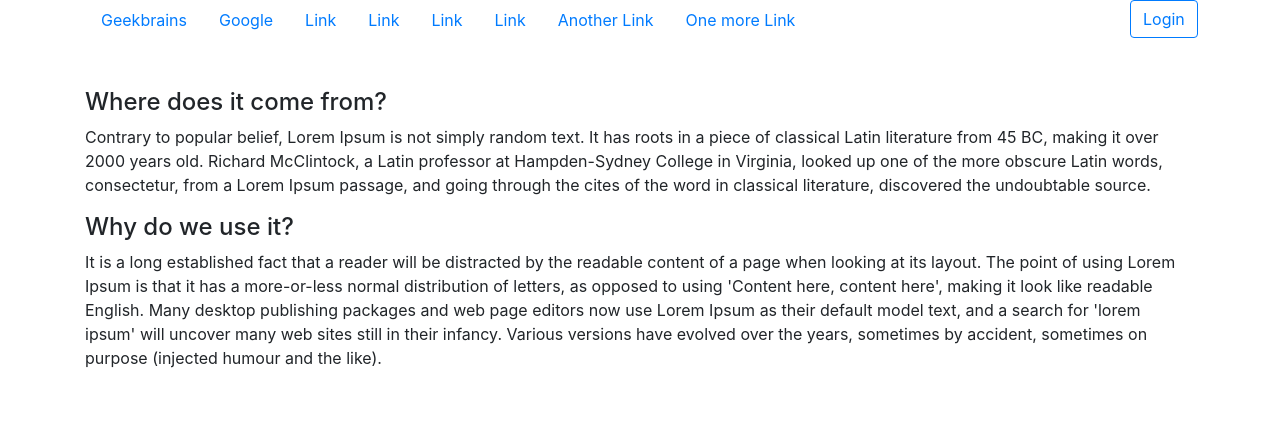
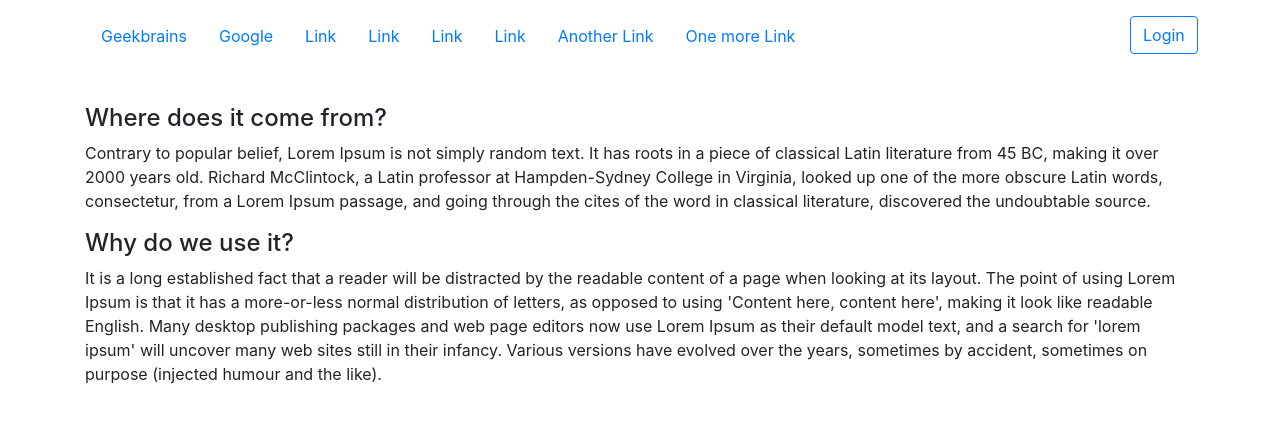
Before and after one commit to anastasiaval/React-JS, a React app: page / in a window 1280 px wide. Shown: the top 422 px of the page. Built offline with nearby package versions, Linux system fonts and the light colour scheme.

Commit message:
Margin and ''

```diff
--- a/src/MainPage.jsx
+++ b/src/MainPage.jsx
@@ -2,8 +2,8 @@ import React, { Component } from 'react';
 import { Container, Row, Col } from 'reactstrap';
 
 import ModalLogin from './Modal.jsx';
-import Navigation from "./Nav.jsx";
-import Articles from "./Articles.jsx";
+import Navigation from './Nav.jsx'
+import Articles from './Articles.jsx'
 
 export default class MainPage extends Component {
     render() {
--- a/src/Modal.jsx
+++ b/src/Modal.jsx
@@ -19,7 +19,7 @@ export default class ModalLogin extends Component {
 
     render() {
         return (
-            <div className="login">
+            <div className="login mt-3">
                 <Button outline color="primary" onClick={this.toggle}>{this.props.buttonLabel}</Button>
                 <Modal isOpen={this.state.modal} toggle={this.toggle}>
                     <ModalHeader toggle={this.toggle}>Welcome!</ModalHeader>
--- a/src/Nav.jsx
+++ b/src/Nav.jsx
@@ -4,7 +4,7 @@ import { Nav, NavItem, NavLink } from 'reactstrap';
 export default class Navigation extends Component {
     render() {
         return (
-            <div className="navigation">
+            <div className="navigation mt-3">
                 <Nav>
                     <NavItem>
                         <NavLink href="https://geekbrains.ru">Geekbrains</NavLink>
```
